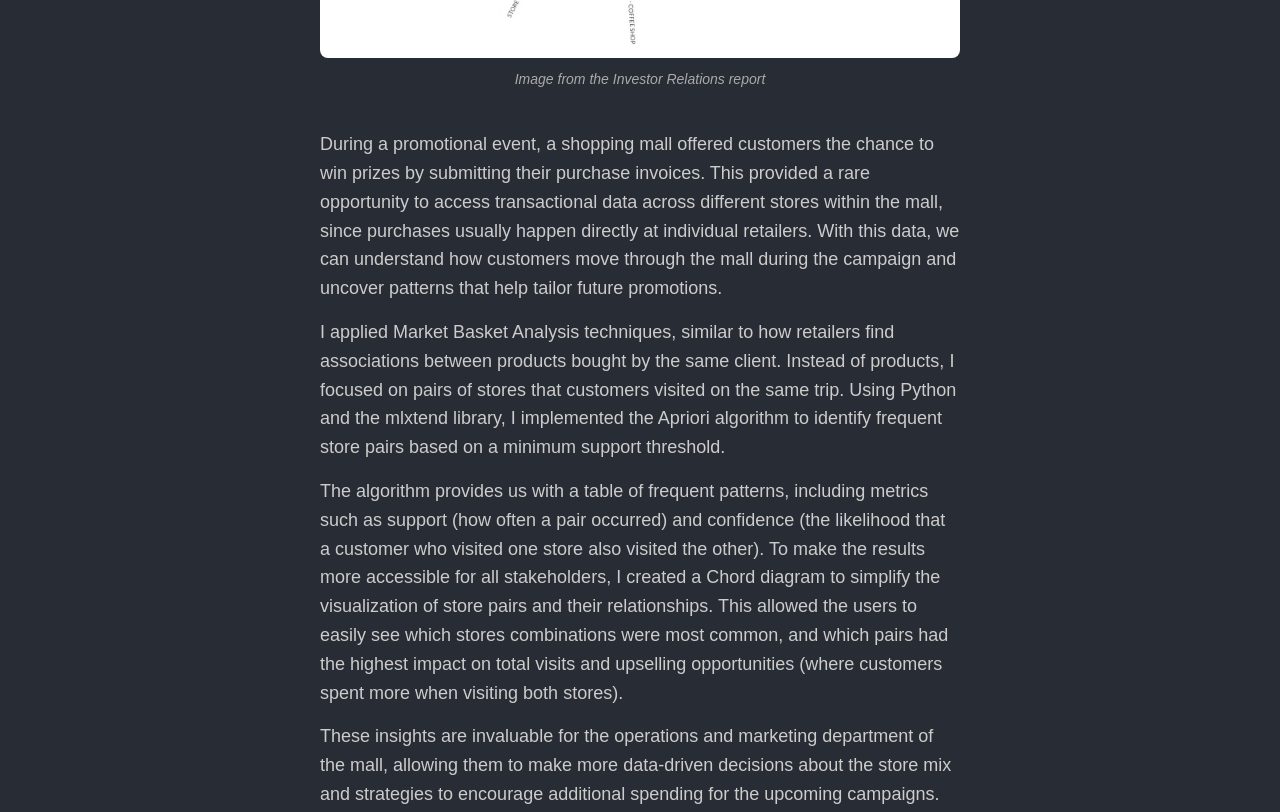
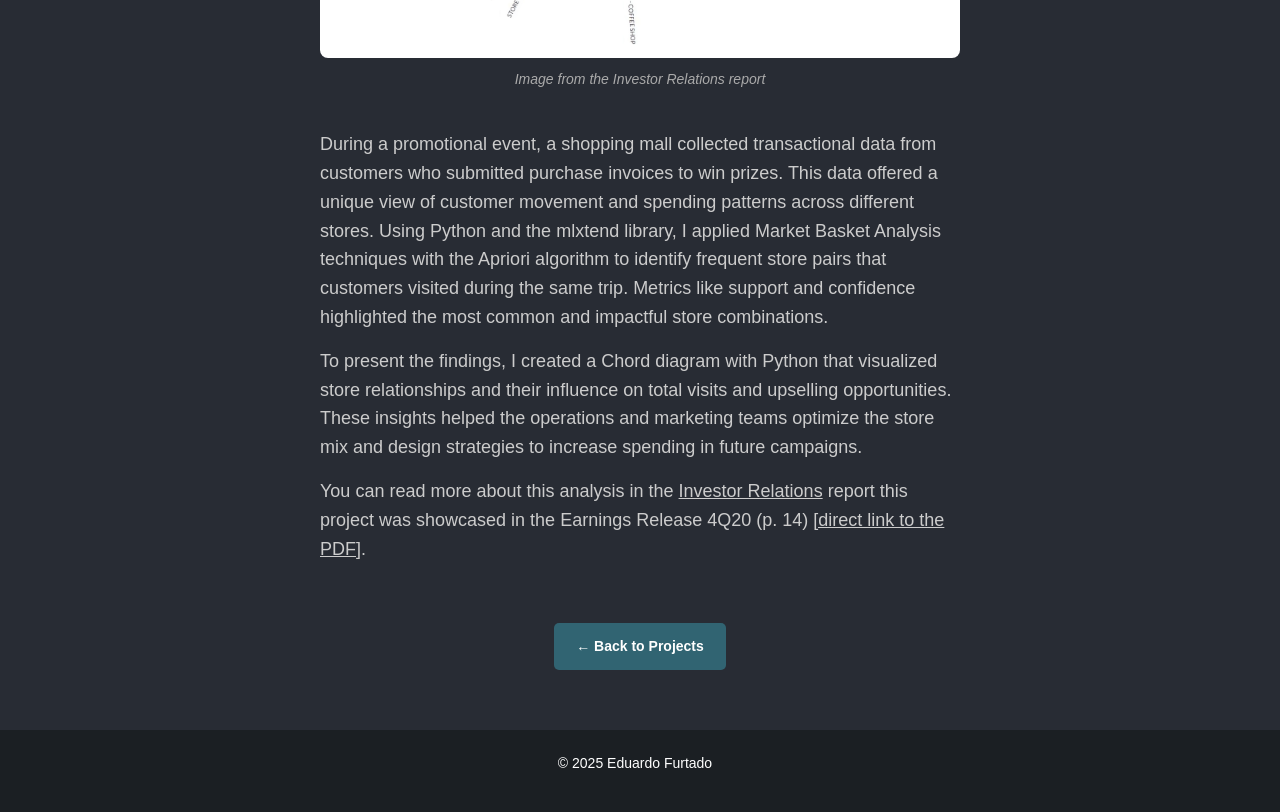
Before and after one commit to e-xf/e-xf.github.io, a plain HTML site: page projects/apriori/index.html in a window 1280 px wide. Shown: the part 735-1547 px from the top of the page. Drawn offline with Linux system fonts and the light colour scheme.

Commit message:
UPDATING apriori project text

```diff
--- a/projects/apriori/index.html
+++ b/projects/apriori/index.html
@@ -44,13 +44,9 @@
                     <figcaption>Image from the Investor Relations report</figcaption>
                 </figure>
 
-                <p class="research-paragraph">During a promotional event, a shopping mall offered customers the chance to win prizes by submitting their purchase invoices. This provided a rare opportunity to access transactional data across different stores within the mall, since purchases usually happen directly at individual retailers. With this data, we can understand how customers move through the mall during the campaign and uncover patterns that help tailor future promotions.</p>
+                <p class="research-paragraph">During a promotional event, a shopping mall collected transactional data from customers who submitted purchase invoices to win prizes. This data offered a unique view of customer movement and spending patterns across different stores. Using Python and the mlxtend library, I applied Market Basket Analysis techniques with the Apriori algorithm to identify frequent store pairs that customers visited during the same trip. Metrics like support and confidence highlighted the most common and impactful store combinations.</p>
 
-                <p class="research-paragraph">I applied Market Basket Analysis techniques, similar to how retailers find associations between products bought by the same client. Instead of products, I focused on pairs of stores that customers visited on the same trip. Using Python and the mlxtend library, I implemented the Apriori algorithm to identify frequent store pairs based on a minimum support threshold.</p>
-
-                <p class="research-paragraph">The algorithm provides us with a table of frequent patterns, including metrics such as support (how often a pair occurred) and confidence (the likelihood that a customer who visited one store also visited the other). To make the results more accessible for all stakeholders, I created a Chord diagram to simplify the visualization of store pairs and their relationships. This allowed the users to easily see which stores combinations were most common, and which pairs had the highest impact on total visits and upselling opportunities (where customers spent more when visiting both stores).</p>
-
-                <p class="research-paragraph">These insights are invaluable for the operations and marketing department of the mall, allowing them to make more data-driven decisions about the store mix and strategies to encourage additional spending for the upcoming campaigns.</p>
+                <p class="research-paragraph">To present the findings, I created a Chord diagram with Python that visualized store relationships and their influence on total visits and upselling opportunities. These insights helped the operations and marketing teams optimize the store mix and design strategies to increase spending in future campaigns.</p>
 
                 <p class="research-paragraph">You can read more about this analysis in the <a href="https://ri.multiplan.com.br/en/analysis-tools/results-center/" target="_blank" class="external-link">Investor Relations</a> report this project was showcased in the Earnings Release 4Q20 (p. 14) <a href="https://api.mziq.com/mzfilemanager/v2/d/08dd2899-a019-4531-a90c-f00c9f91b0ff/4ff6e578-e627-48ba-f400-93f9a4201f26" target="_blank" class="external-link">[direct link to the PDF]</a>.</p>
 
```
